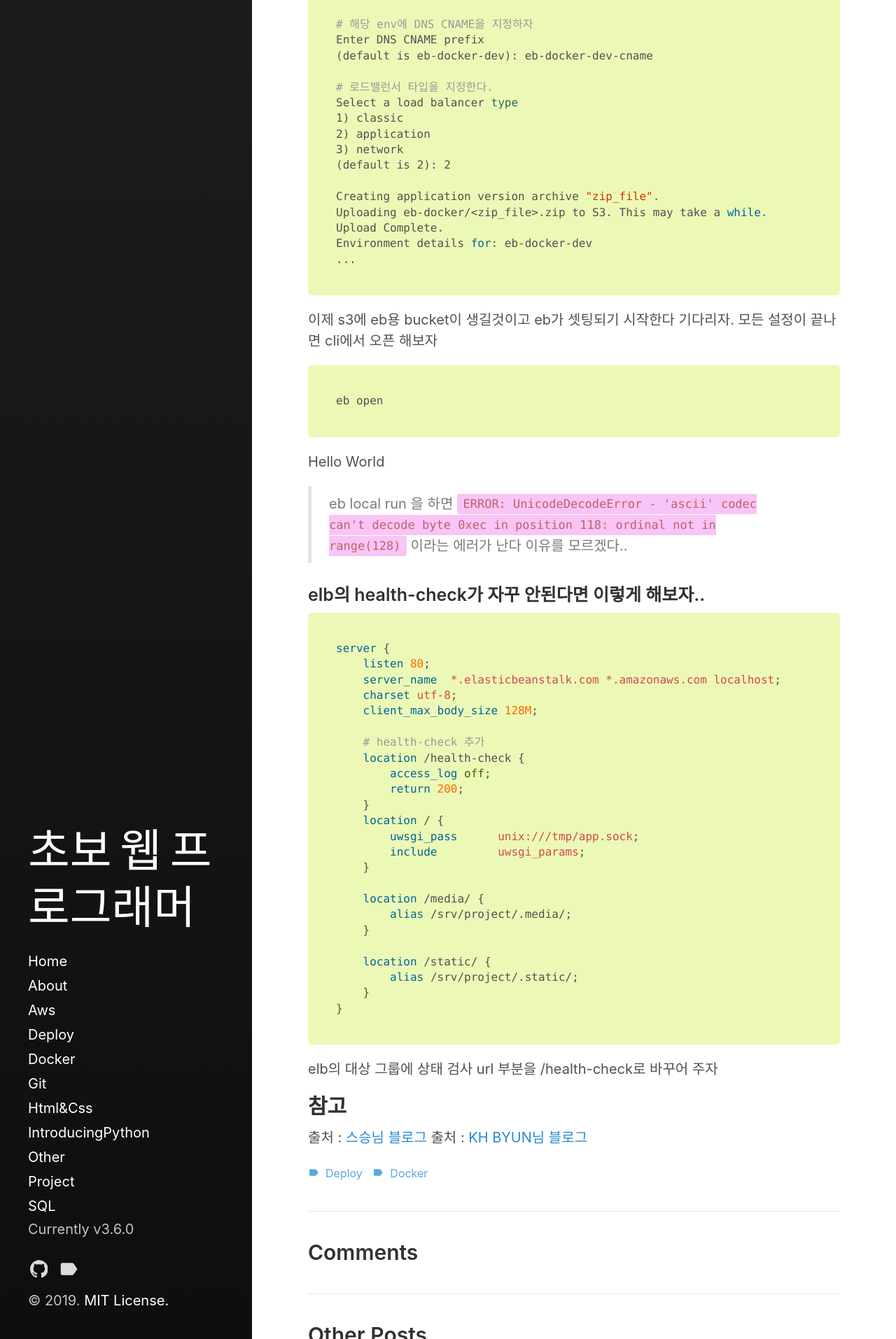
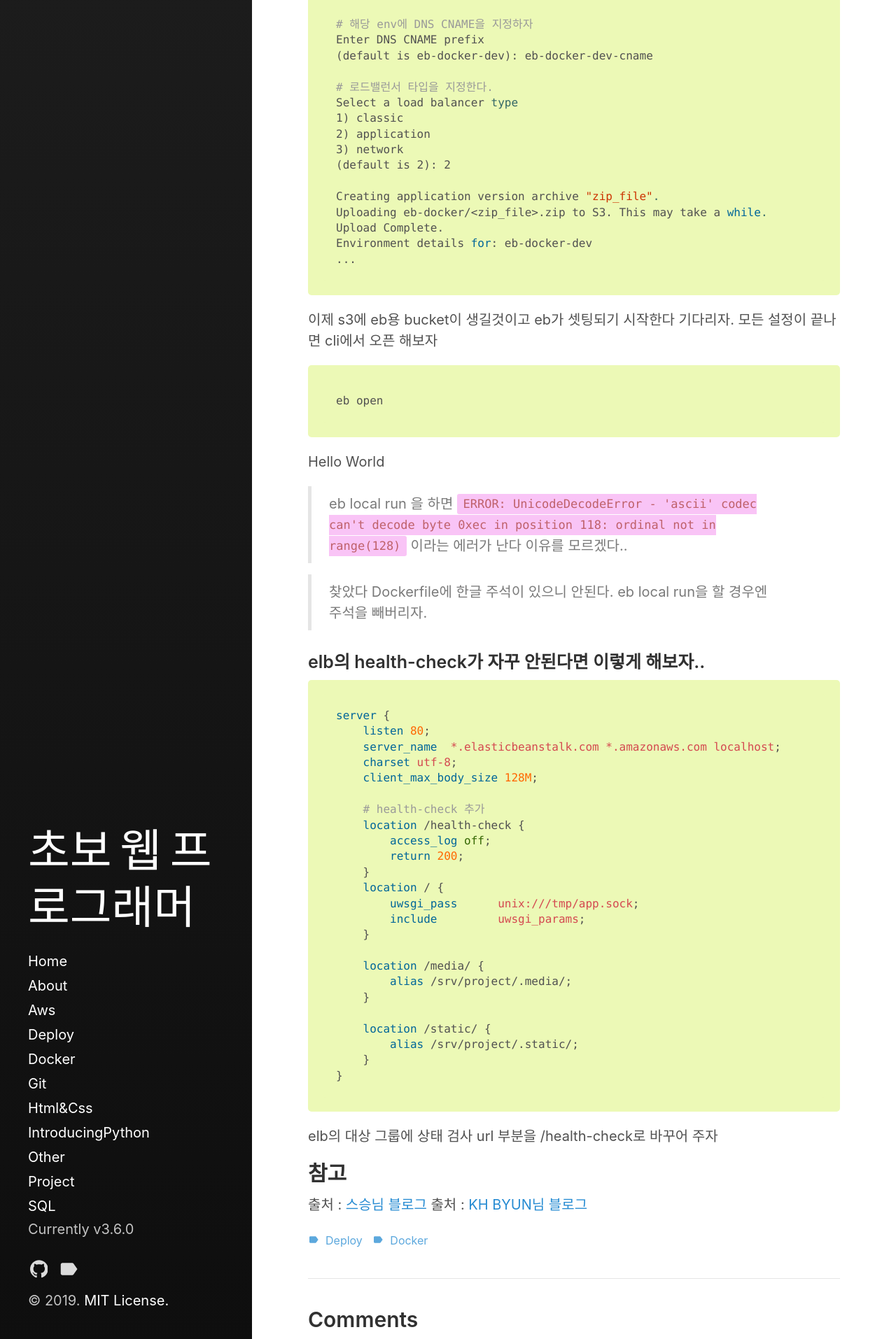
Before and after one commit to himanmenGit/himanmenGit.github.io, a Jekyll site: the page built from _posts/deploy/2019-04-09-aws-elastic-beanstalk-docker-deploy.md, in a window 1280 px wide. Shown: the part 3086-5000 px from the top of the page at 70% size. Built offline with Jekyll 4.4.1, drawn with Linux system fonts in a browser that asks for light colours; comment, search, counter and statistics services are not loaded.

Commit message:
2019-04-09 aws elastic beanstalk에서 docker를 이용하여 django 배포2

````diff
--- a/_posts/deploy/2019-04-09-aws-elastic-beanstalk-docker-deploy.md
+++ b/_posts/deploy/2019-04-09-aws-elastic-beanstalk-docker-deploy.md
@@ -148,6 +148,7 @@ Hello World
 
 > eb local run 을 하면 `ERROR: UnicodeDecodeError - 'ascii' codec can't decode byte 0xec in position 118: ordinal not in range(128)` 이라는 에러가 난다 이유를 모르겠다..
 
+> 찾았다 Dockerfile에 한글 주석이 있으니 안된다. eb local run을 할 경우엔 주석을 빼버리자.
 
 ### elb의 health-check가 자꾸 안된다면 이렇게 해보자..
 ```nginx
````
